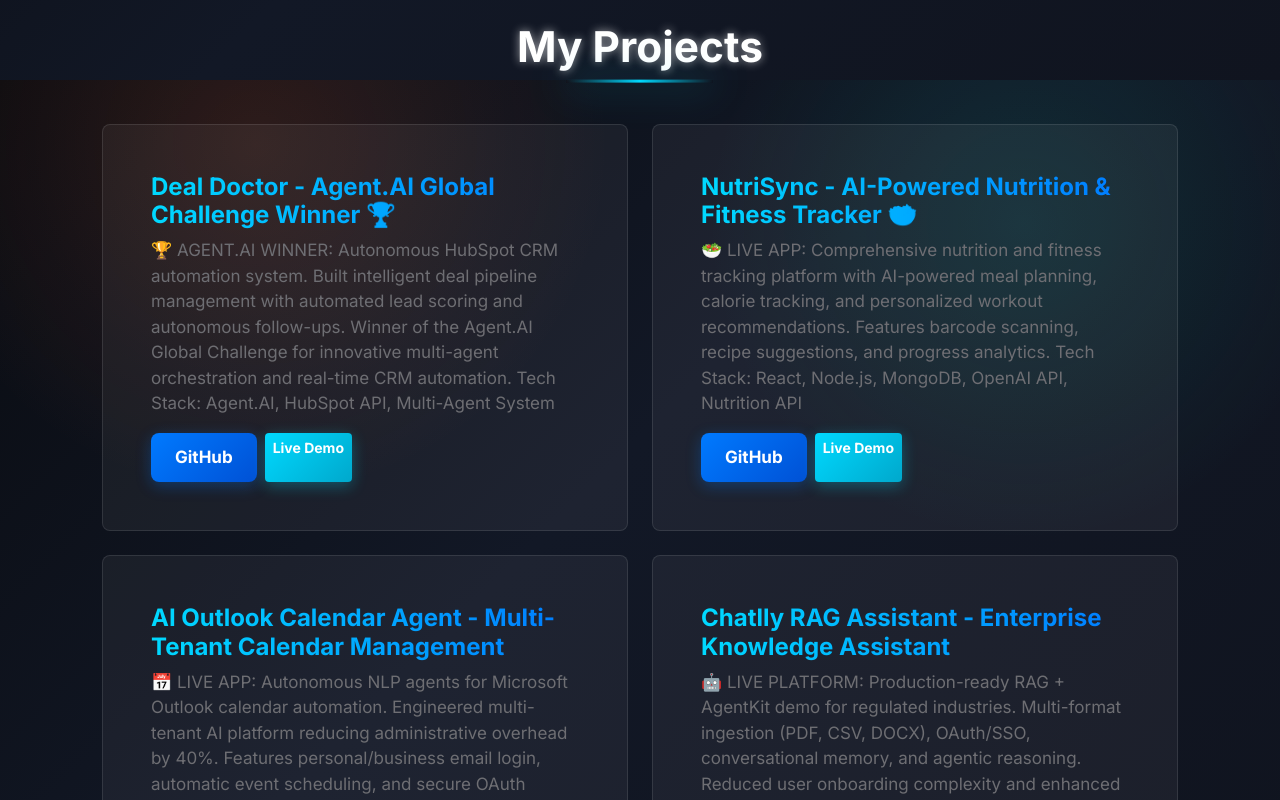
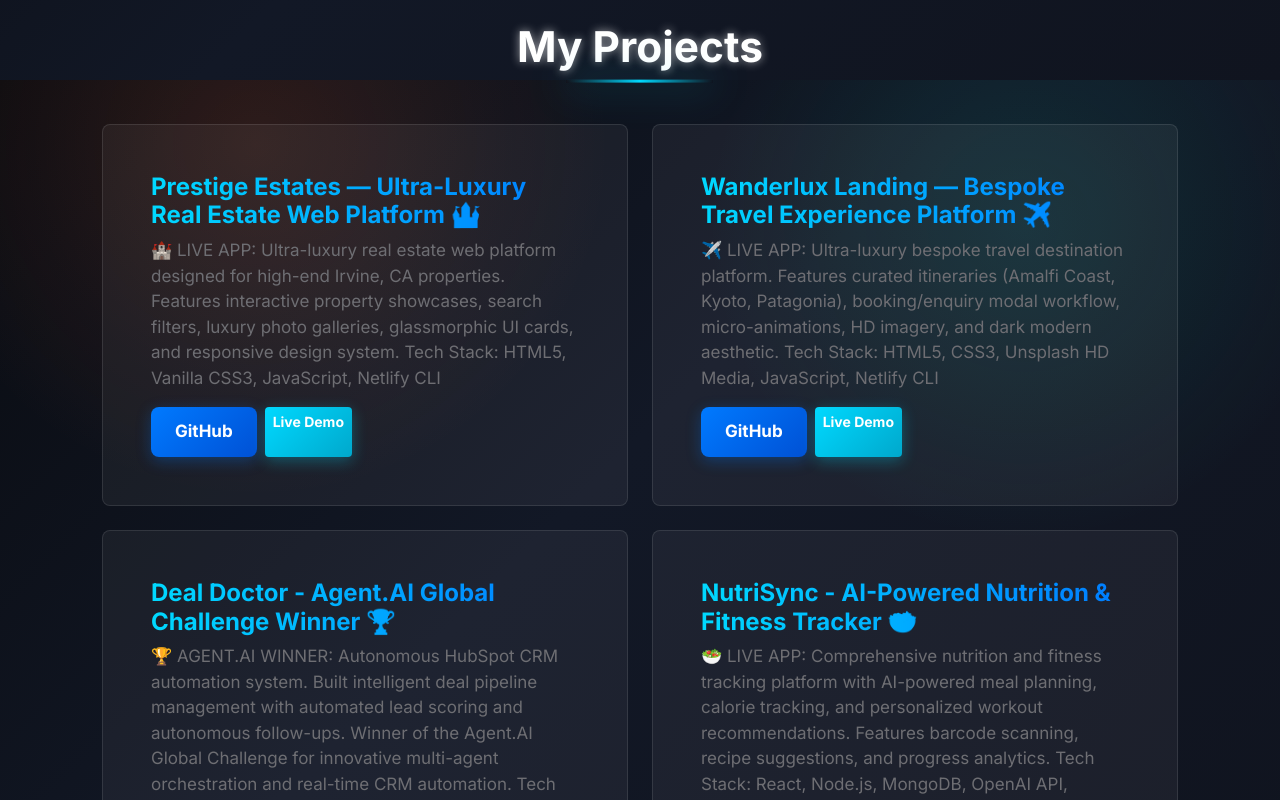
Before and after one commit to saurabhhhcodes/saurabhhhcodes, a React (Create React App) app in the folder portfolio-website/: page / in a window 1280 px wide. Shown: the part 4720-5520 px from the top of the page. Built offline with nearby package versions, Linux system fonts and the light colour scheme.

Commit message:
Add Prestige Estates & Wanderlux Landing to portfolio website showcase

```diff
--- a/portfolio-website/src/Projects.tsx
+++ b/portfolio-website/src/Projects.tsx
@@ -7,6 +7,20 @@ import './Projects.css';
 const projects = [
   {
     id: 0,
+    name: "Prestige Estates — Ultra-Luxury Real Estate Web Platform 🏰",
+    html_url: "https://github.com/saurabhhhcodes/prestige-estates",
+    demo_url: "https://legendary-tapioca-50caa6.netlify.app",
+    description: "🏰 LIVE APP: Ultra-luxury real estate web platform designed for high-end Irvine, CA properties. Features interactive property showcases, search filters, luxury photo galleries, glassmorphic UI cards, and responsive design system. Tech Stack: HTML5, Vanilla CSS3, JavaScript, Netlify CLI",
+  },
+  {
+    id: 1,
+    name: "Wanderlux Landing — Bespoke Travel Experience Platform ✈️",
+    html_url: "https://github.com/saurabhhhcodes/wanderlux-landing",
+    demo_url: "https://animated-profiterole-542134.netlify.app",
+    description: "✈️ LIVE APP: Ultra-luxury bespoke travel destination platform. Features curated itineraries (Amalfi Coast, Kyoto, Patagonia), booking/enquiry modal workflow, micro-animations, HD imagery, and dark modern aesthetic. Tech Stack: HTML5, CSS3, Unsplash HD Media, JavaScript, Netlify CLI",
+  },
+  {
+    id: 2,
     name: "Deal Doctor - Agent.AI Global Challenge Winner 🏆",
     html_url: "https://github.com/saurabhhhcodes/deal-doctor",
     demo_url: "https://agent.ai/agent/thedealdoctor",
```
